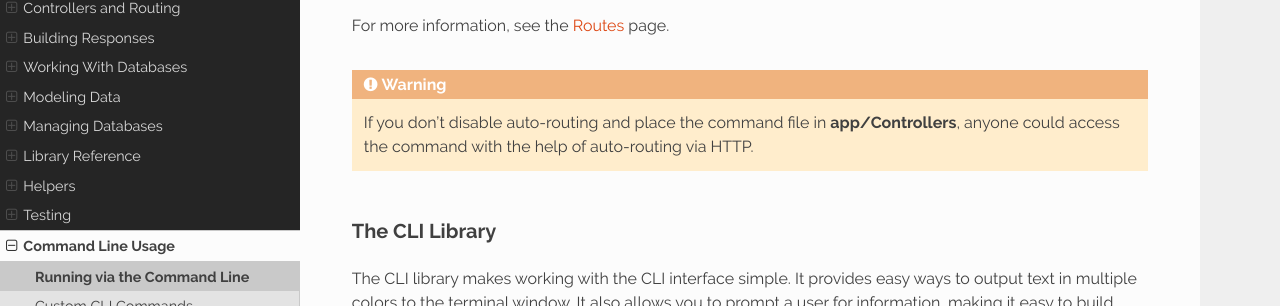
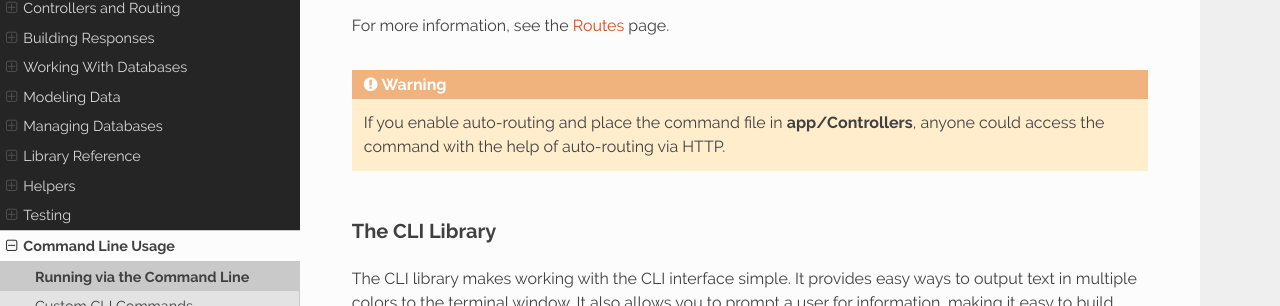
Before and after one commit to NEKOGET/ci4_user_guide_src, a Sphinx documentation site: the page built from source/cli/cli.rst, in a window 1280 px wide and 900 px high, scrolled down 2000 px. Shown: the part 292-598 px from the top of the window. Built offline with Sphinx 7.4.7 and the Read the Docs theme 2.0.0, drawn with Linux system fonts in a browser that asks for light colours; cross-references to code outside the pages are shown as plain code.

Commit message:
docs: update description

```diff
--- a/source/cli/cli.rst
+++ b/source/cli/cli.rst
@@ -88,7 +88,7 @@ works exactly like a normal route definition:
 
 For more information, see the :ref:`Routes <command-line-only-routes>` page.
 
-.. warning:: If you don't disable auto-routing and place the command file in **app/Controllers**,
+.. warning:: If you enable auto-routing and place the command file in **app/Controllers**,
     anyone could access the command with the help of auto-routing via HTTP.
 
 The CLI Library
--- a/source/incoming/routing.rst
+++ b/source/incoming/routing.rst
@@ -479,8 +479,12 @@ dash isn't a valid class or method name character and would cause a fatal error
 Use Defined Routes Only
 =======================
 
+Since v4.2.0, the auto-routing is disabled by default.
+
 When no defined route is found that matches the URI, the system will attempt to match that URI against the
-controllers and methods as described in :ref:`auto-routing`. You can disable this automatic matching, and restrict routes
+controllers and methods when :ref:`auto-routing` is enabled.
+
+You can disable this automatic matching, and restrict routes
 to only those defined by you, by setting the ``setAutoRoute()`` option to false:
 
 .. literalinclude:: routing/050.php
```
